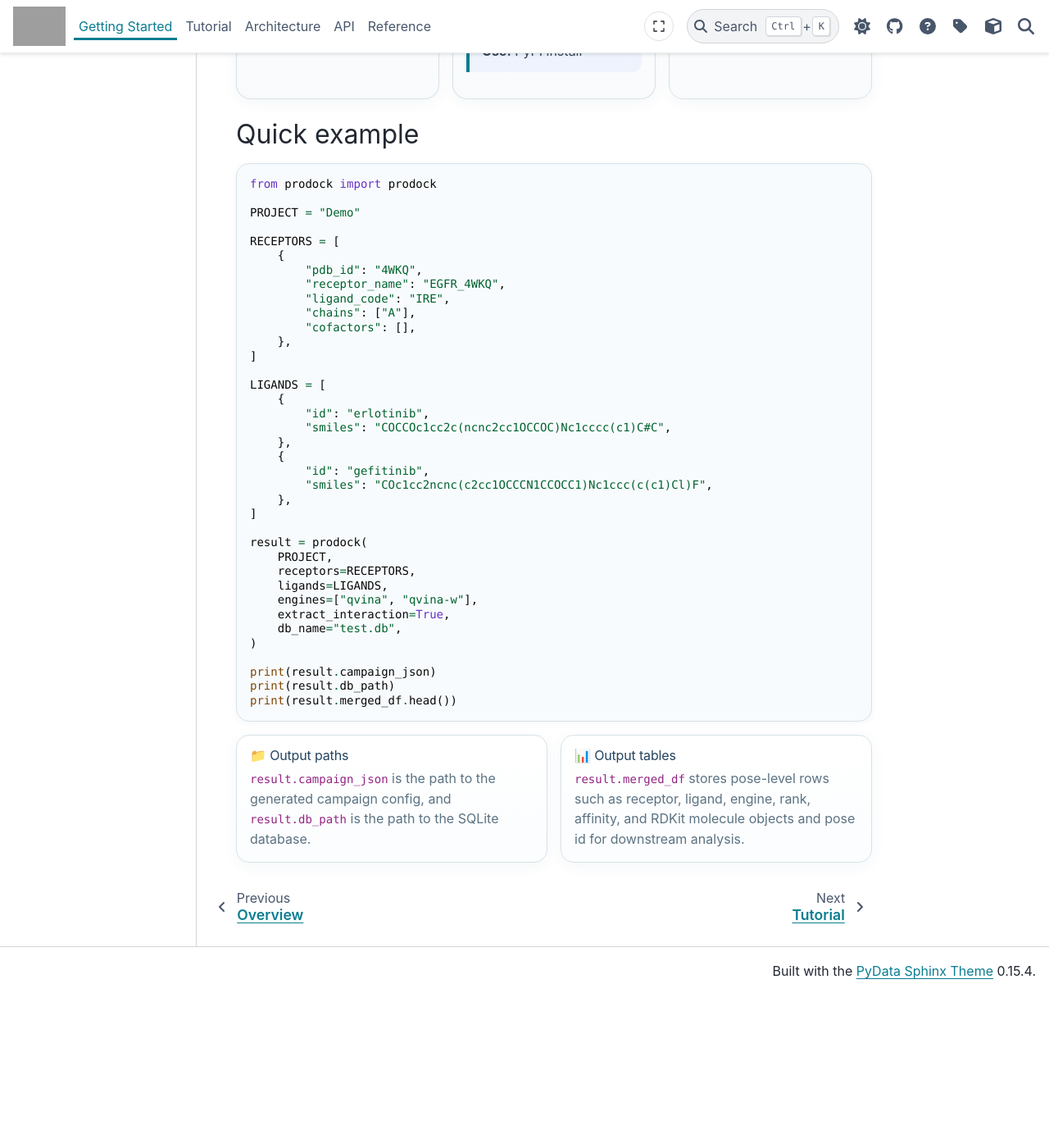
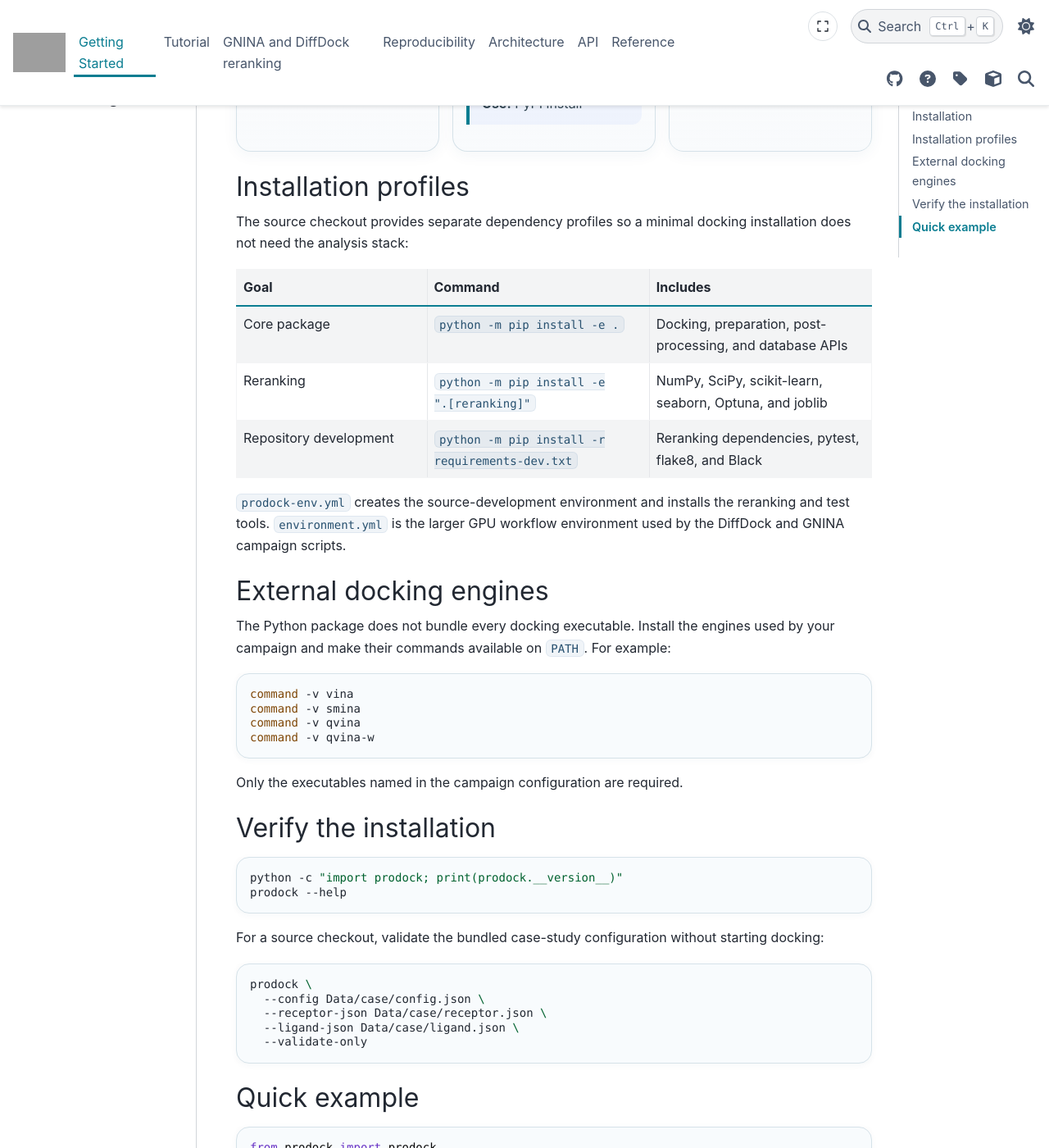
Before and after one commit to Medicine-Artificial-Intelligence/ProDock, a Sphinx documentation site: the page built from doc/getting_started.rst, in a window 1280 px wide and 1400 px high, scrolled down 840 px. Shown: the whole window at 82% size. Built offline with Sphinx 7.4.7 and the PyData theme 0.15.4, drawn with Linux system fonts in a browser that asks for light colours; before the commit the page ends 2054 px from its top, so only the background shows below that; grey boxes are pictures that could not be loaded.

Commit message:
Enhance documentation and align release version

```diff
--- a/doc/api/io.rst
+++ b/doc/api/io.rst
@@ -123,5 +123,6 @@ time measurement helpers.
 
 .. automodule:: prodock.io.logging.compat_logging
    :members:
+   :exclude-members: StructuredAdapter
    :undoc-members:
    :show-inheritance:
--- a/doc/conf.py
+++ b/doc/conf.py
@@ -10,14 +10,13 @@ author = "Tieu-Long Phan"
 try:
     release = _get_version("prodock")
 except PackageNotFoundError:
-    release = "0.1.0"
+    release = "0.5.0"
 
 version = ".".join(release.split(".")[:3])
 
 extensions = [
     "sphinx.ext.autodoc",
     "sphinx.ext.autosummary",
-    "sphinx.ext.intersphinx",
     "sphinx.ext.githubpages",
     "sphinxcontrib.bibtex",
 ]
@@ -69,10 +68,6 @@ suppress_warnings = [
     "autosectionlabel.*",
     "autodoc.import_object",
 ]
-
-intersphinx_mapping = {
-    "python": ("https://docs.python.org/3", None),
-}
 
 html_title = project
 html_static_path = ["_static"]
--- a/doc/getting_started.rst
+++ b/doc/getting_started.rst
@@ -124,6 +124,7 @@ Installation
    git clone https://github.com/Medicine-Artificial-Intelligence/ProDock
    cd ProDock
    conda env create -f prodock-env.yml
+   conda activate prodock
 
 .. raw:: html
 
@@ -132,6 +133,68 @@ Installation
    </div>
    </div>
    </div>
+
+Installation profiles
+---------------------
+
+The source checkout provides separate dependency profiles so a minimal docking
+installation does not need the analysis stack:
+
+.. list-table::
+   :header-rows: 1
+   :widths: 30 35 35
+
+   * - Goal
+     - Command
+     - Includes
+   * - Core package
+     - ``python -m pip install -e .``
+     - Docking, preparation, post-processing, and database APIs
+   * - Reranking
+     - ``python -m pip install -e ".[reranking]"``
+     - NumPy, SciPy, scikit-learn, seaborn, Optuna, and joblib
+   * - Repository development
+     - ``python -m pip install -r requirements-dev.txt``
+     - Reranking dependencies, pytest, flake8, and Black
+
+``prodock-env.yml`` creates the source-development environment and installs the
+reranking and test tools. ``environment.yml`` is the larger GPU workflow
+environment used by the DiffDock and GNINA campaign scripts.
+
+External docking engines
+------------------------
+
+The Python package does not bundle every docking executable. Install the
+engines used by your campaign and make their commands available on ``PATH``.
+For example:
+
+.. code-block:: bash
+
+   command -v vina
+   command -v smina
+   command -v qvina
+   command -v qvina-w
+
+Only the executables named in the campaign configuration are required.
+
+Verify the installation
+-----------------------
+
+.. code-block:: bash
+
+   python -c "import prodock; print(prodock.__version__)"
+   prodock --help
+
+For a source checkout, validate the bundled case-study configuration without
+starting docking:
+
+.. code-block:: bash
+
+   prodock \
+     --config Data/case/config.json \
+     --receptor-json Data/case/receptor.json \
+     --ligand-json Data/case/ligand.json \
+     --validate-only
 
 
 Quick example
--- /dev/null
+++ b/doc/reproducibility.rst
@@ -0,0 +1,135 @@
+Reproducibility
+===============
+
+ProDock separates version-controlled inputs from generated campaign artifacts.
+A reproducible run records the source revision, effective configuration,
+software environment, external docking-engine versions, and output location.
+
+What is version controlled
+--------------------------
+
+.. list-table::
+   :header-rows: 1
+   :widths: 26 42 32
+
+   * - Workflow
+     - Inputs and drivers
+     - Generated outputs
+   * - Package validation
+     - ``prodock/``, ``Test/``, dependency files
+     - caches, coverage, built documentation
+   * - EGFR case study
+     - ``Data/case/`` and ``Data/benchmark/*.py`` or ``*.sh``
+     - SQLite databases, logs, tables, figures
+   * - GNINA + DiffDock reranking
+     - ``Project/benchmark/`` CSVs and ``Project/Optimization_script/``
+     - combined CSVs, Optuna studies, result JSON, threshold tables, plots
+
+Generated artifacts are intentionally excluded from Git. The authoritative
+manifest is maintained in the repository-level ``REPRODUCIBILITY.md`` file.
+
+Record a docking configuration
+------------------------------
+
+Validate split JSON inputs without starting a campaign:
+
+.. code-block:: bash
+
+   prodock \
+     --config Data/case/config.json \
+     --receptor-json Data/case/receptor.json \
+     --ligand-json Data/case/ligand.json \
+     --validate-only
+
+Write the fully merged configuration and a compact run summary:
+
+.. code-block:: bash
+
+   prodock \
+     --config Data/case/config.json \
+     --receptor-json Data/case/receptor.json \
+     --ligand-json Data/case/ligand.json \
+     --effective-config-json effective-config.json \
+     --summary-json run-summary.json
+
+Relative paths inside each JSON input are resolved relative to that input
+file. Relative summary and effective-config paths are resolved relative to the
+main config file.
+
+Capture software versions
+-------------------------
+
+Before a production run, save the package revision and executable versions:
+
+.. code-block:: bash
+
+   git rev-parse HEAD
+   python --version
+   python -m pip freeze
+   vina --version
+   smina --version
+   qvina --version
+   qvina-w --version
+
+Only record engines used by the campaign. GPU workflows should additionally
+record the driver, CUDA, GNINA, and DiffDock revisions.
+
+Run repository checks
+---------------------
+
+Install the complete test and reranking profile:
+
+.. code-block:: bash
+
+   python -m pip install -r requirements-dev.txt
+
+Then run:
+
+.. code-block:: bash
+
+   python -m compileall -q prodock Project Data/benchmark
+   python -m pytest -q Test
+   git diff --check
+
+Build the Sphinx documentation with warnings treated as errors:
+
+.. code-block:: bash
+
+   python -m sphinx -W --keep-going -b html doc doc/_build/html
+
+Reproduce the included workflows
+--------------------------------
+
+Run the checkpointed EGFR campaign and analysis:
+
+.. code-block:: bash
+
+   Data/benchmark/run_all.sh --no-paper
+
+This workflow requires ``smina``, ``vina``, ``qvina``, and ``qvina-w`` on
+``PATH`` and network access for initial structure retrieval.
+
+Validate a committed reranking target without running Optuna:
+
+.. code-block:: bash
+
+   python Project/Optimization_script/optuna_combine_all_structure.py \
+     --protein ABL1 \
+     --base-dir Project/benchmark \
+     --dude-labels \
+     --combine-only
+
+See :doc:`reranking` for optimization, batch execution, train/test replay, and
+output interpretation.
+
+Checklist for reporting a run
+-----------------------------
+
+* Source commit and branch.
+* Effective JSON configuration.
+* Python environment and ProDock version.
+* Docking-engine versions and hardware-relevant settings.
+* Random seed, exhaustiveness, pose count, and worker counts.
+* Input dataset identity and activity-label contract.
+* Output directory and any exclusions.
+* Test or validation command used before the run.
```
Also changed, not shown: README.md (+65 -57 lines), REPRODUCIBILITY.md (+24 -1 lines), doc/api/cli.rst (+46 -0 lines), doc/index.rst (+11 -0 lines), doc/reranking.rst (added, +245 -0 lines), prodock/__init__.py (+8 -0 lines), 3 other files.
